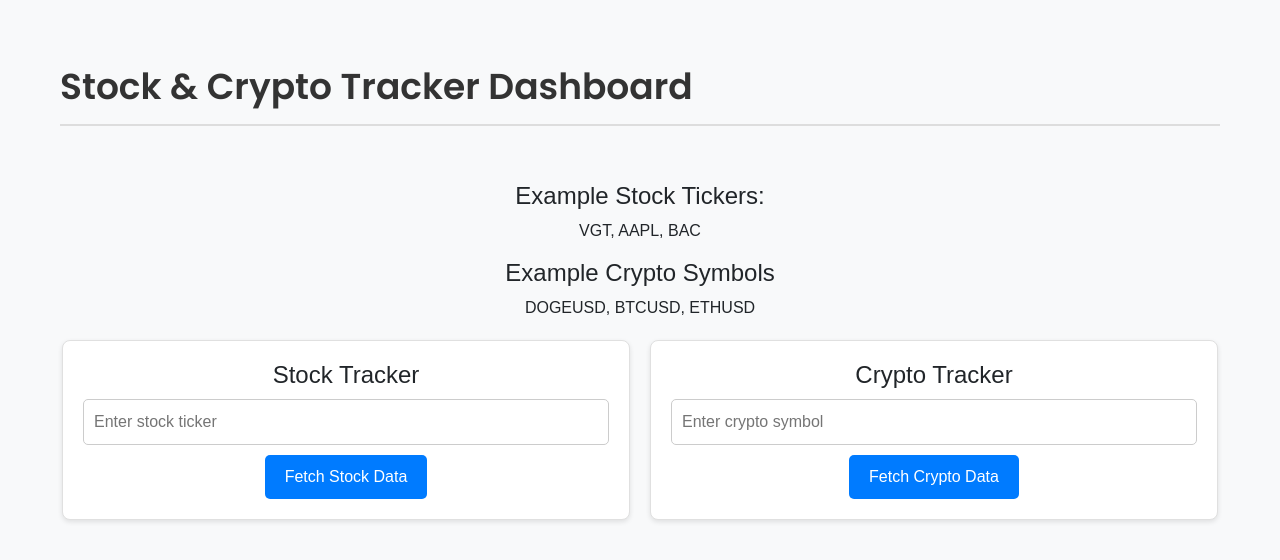
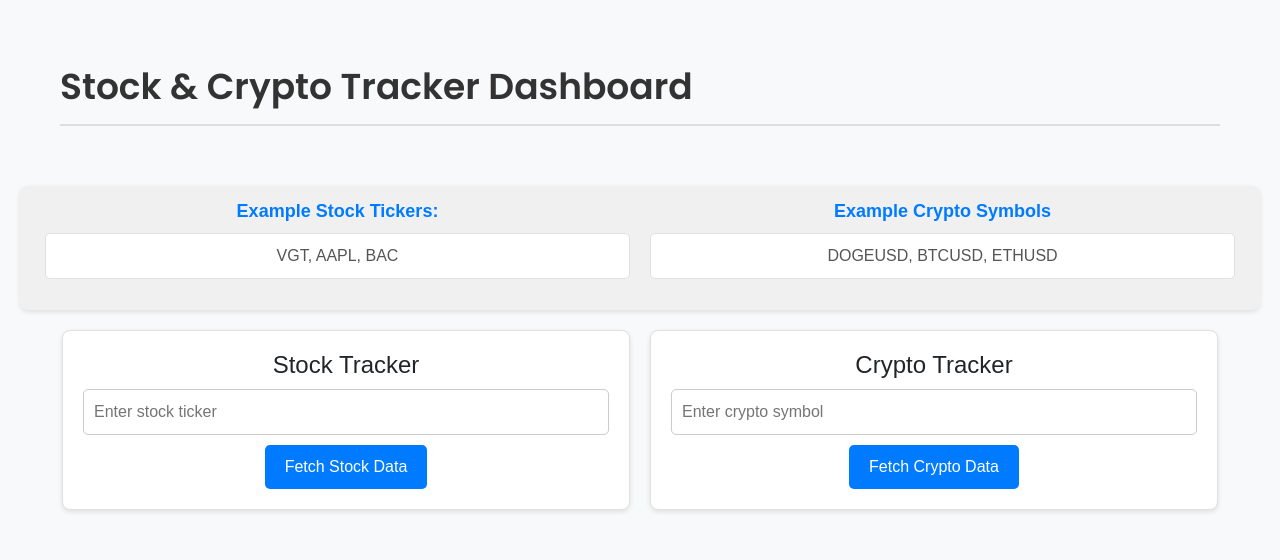
Before and after one commit to saxtonvandalsen/stock-crypto-tracker, a React (Create React App) app: page / in a window 1280 px wide. Shown: the top 560 px of the page. Built offline with nearby package versions, Linux system fonts and the light colour scheme; no server answers.

Commit message:
4 new containers for new layout edit

```diff
--- a/src/styles.css
+++ b/src/styles.css
@@ -88,3 +88,37 @@
   color: red;
   margin-top: 10px;
 }
+
+/* RandomExamples styling */
+.random-examples-container {
+  display: flex;
+  justify-content: space-between;
+  background-color: #f0f0f0;
+  border-radius: 8px;
+  padding: 15px;
+  margin: 20px 0;
+  box-shadow: 0 2px 5px rgba(0, 0, 0, 0.1);
+}
+
+.example-section {
+  flex: 1;
+  text-align: center;
+  margin: 0 10px;
+}
+
+.example-section h4 {
+  font-size: 18px;
+  font-weight: 600;
+  color: #007bff;
+  margin-bottom: 10px;
+}
+
+.example-section p {
+  font-size: 16px;
+  font-weight: 400;
+  color: #555;
+  background-color: white;
+  padding: 10px;
+  border-radius: 5px;
+  border: 1px solid #e0e0e0;
+}
```
